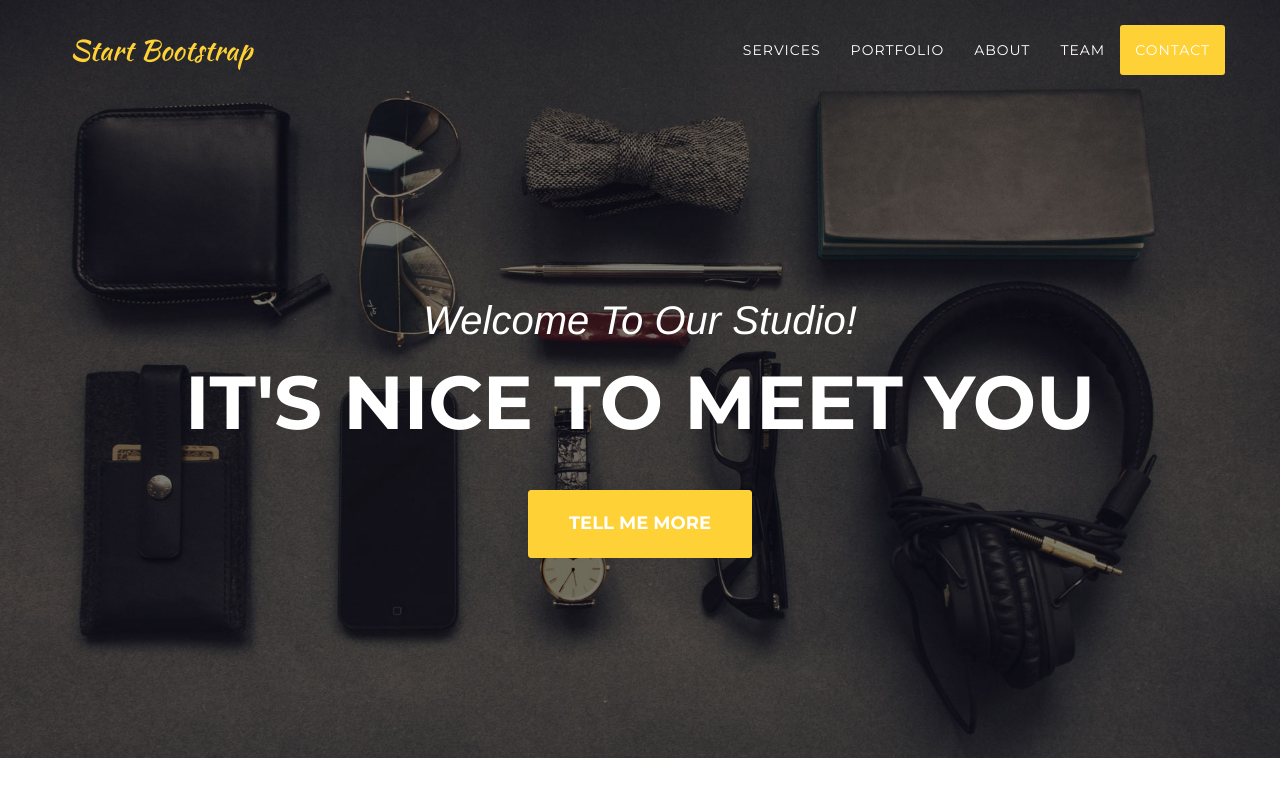
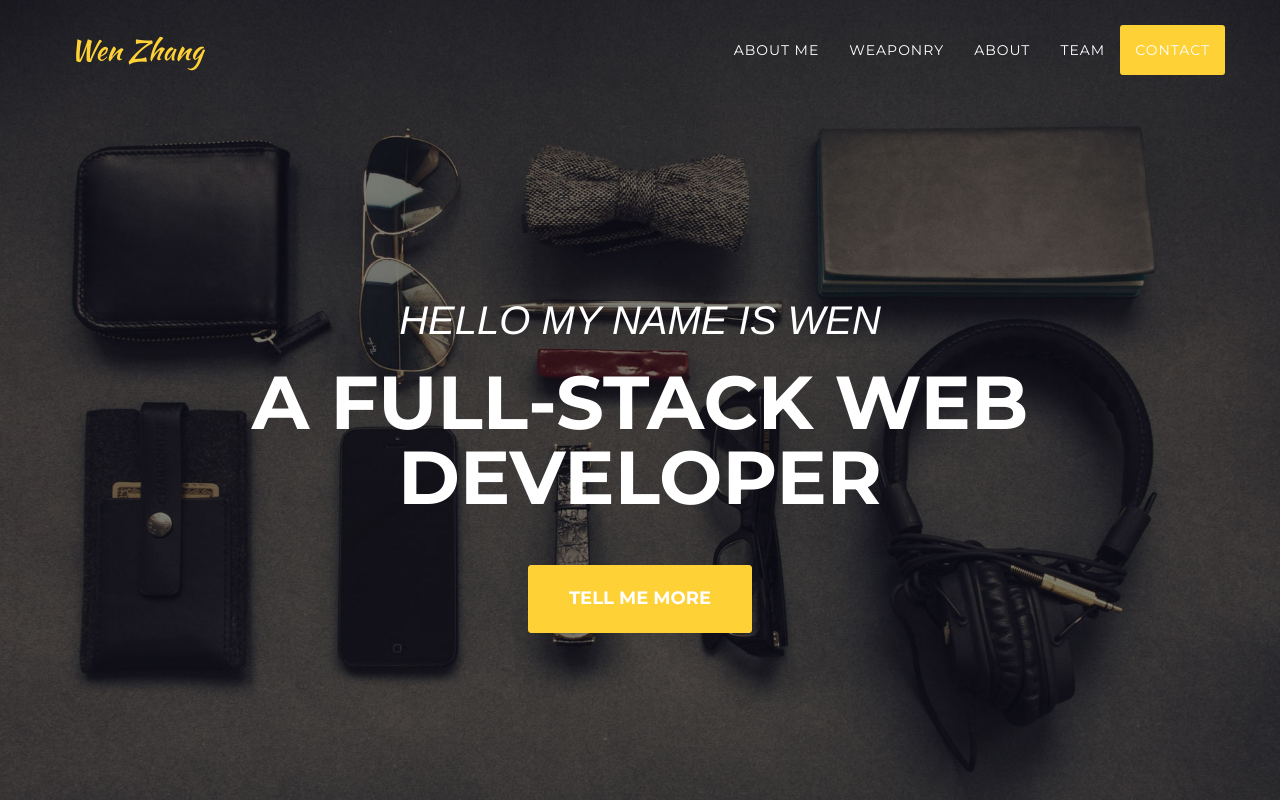
Before and after one commit to iwenyou/iwenyou.github.io, a website: page index.html in a window 1280 px wide. Shown: the top 800 px of the page. Drawn offline with nearby package versions, Linux system fonts and the light colour scheme; a web font is replaced by a local one.

Commit message:
mirnor changes

```diff
--- a/index.html
+++ b/index.html
@@ -41,9 +41,9 @@
             <!-- Brand and toggle get grouped for better mobile display -->
             <div class="navbar-header page-scroll">
                 <button type="button" class="navbar-toggle" data-toggle="collapse" data-target="#bs-example-navbar-collapse-1">
-                    <span class="sr-only">Toggle navigation</span> Menu <i class="fa fa-bars"></i>
+                    <span class="sr-only">Welcome</span> Menu <i class="fa fa-bars"></i>
                 </button>
-                <a class="navbar-brand page-scroll" href="#page-top">Start Bootstrap</a>
+                <a class="navbar-brand page-scroll" href="#page-top">Wen Zhang</a>
             </div>
 
             <!-- Collect the nav links, forms, and other content for toggling -->
@@ -53,10 +53,10 @@
                         <a href="#page-top"></a>
                     </li>
                     <li>
-                        <a class="page-scroll" href="#services">Services</a>
+                        <a class="page-scroll" href="#services">About Me</a>
                     </li>
                     <li>
-                        <a class="page-scroll" href="#portfolio">Portfolio</a>
+                        <a class="page-scroll" href="#portfolio">Weaponry</a>
                     </li>
                     <li>
                         <a class="page-scroll" href="#about">About</a>
@@ -78,8 +78,8 @@
     <header>
         <div class="container">
             <div class="intro-text">
-                <div class="intro-lead-in">Welcome To Our Studio!</div>
-                <div class="intro-heading">It's Nice To Meet You</div>
+                <div class="intro-lead-in">HELLO MY NAME IS WEN</div>
+                <div class="intro-heading">A FULL-STACK WEB DEVELOPER</div>
                 <a href="#services" class="page-scroll btn btn-xl">Tell Me More</a>
             </div>
         </div>
```
